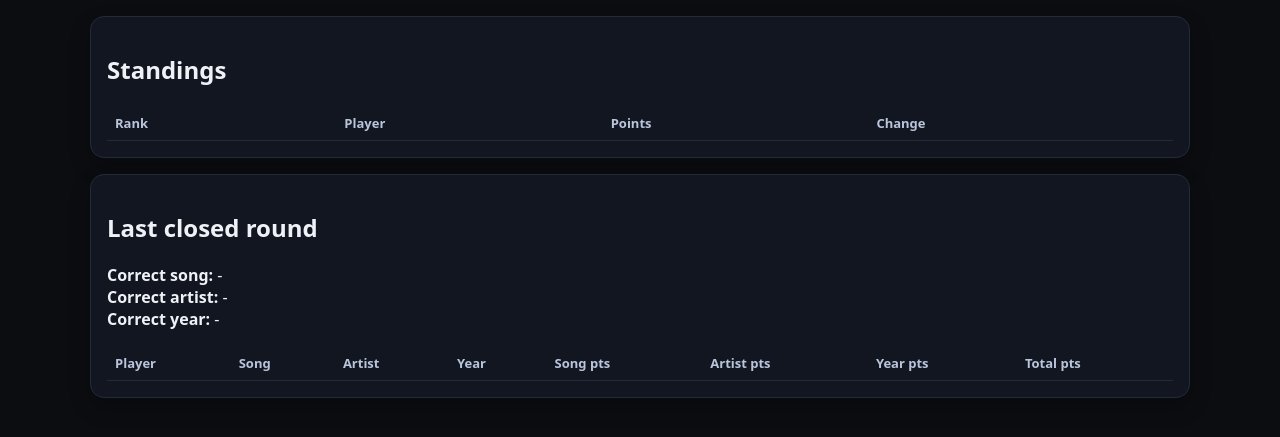
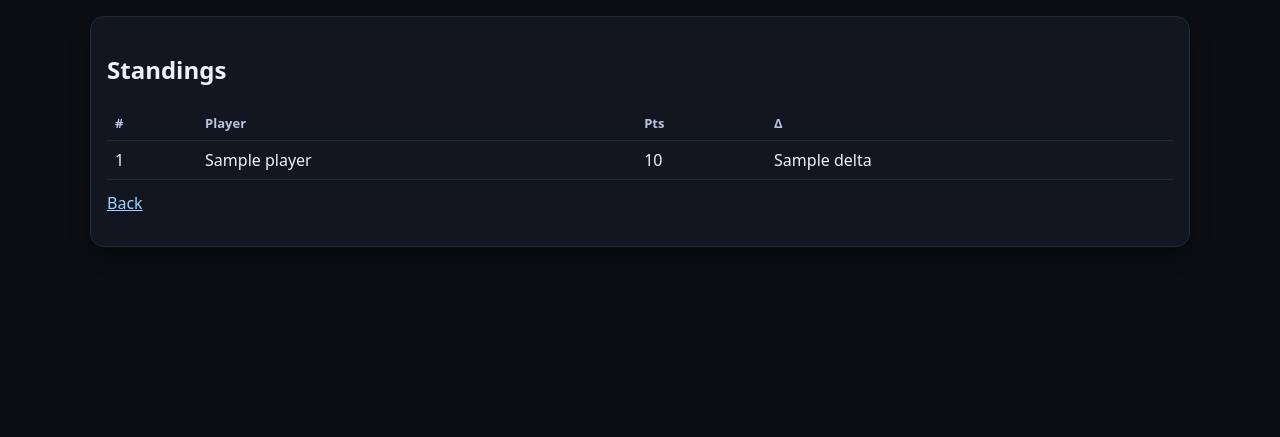
Before and after one commit to atiklc/HitsterWebApp, a Flask app: template templates/standings.html in a window 1280 px wide. Shown: the top 437 px of the page. Run offline with Flask 3, Linux system fonts and the light colour scheme; the template is opened without the code that fills it: most values are stand-ins (such as "Sample title", 1, 10 or a date in 2020); lists and menus that the app fills with data are empty.

Commit message:
Refactor standings and last round answers display

```diff
--- a/templates/standings.html
+++ b/templates/standings.html
@@ -1,173 +1,21 @@
 {% extends "base.html" %}
-
-{% block head_extra %}
-<style>
-  .trend-up {
-    color: #00c853;   /* green - same as Giga */
-  }
-  .trend-down {
-    color: #ff5252;   /* red - same as Giga */
-  }
-  .trend-same {
-    color: #ffffff;   /* white text */
-    background-color: #555555;  /* dark bg so white is visible */
-    padding: 2px 6px;
-    border-radius: 8px;
-    display: inline-block;
-  }
-
-  .answers-table th,
-  .answers-table td {
-    white-space: nowrap;
-    font-size: 0.9rem;
-  }
-
-  .answers-table td.player-name {
-    font-weight: 600;
-  }
-</style>
-<script>
-  async function loadStandings() {
-    try {
-      const res = await fetch("{{ url_for('api_standings') }}");
-      const data = await res.json();
-      const tbody = document.getElementById("standings-body");
-      tbody.innerHTML = "";
-
-      data.forEach((row) => {
-        let trendClass = "trend-same";
-        let trendSymbol = "•";
-        let deltaText = row.delta;
-
-        if (row.delta > 0) {
-          trendClass = "trend-up";
-          trendSymbol = "▲";
-          deltaText = "+" + row.delta;
-        } else if (row.delta < 0) {
-          trendClass = "trend-down";
-          trendSymbol = "▼";
-          // deltaText already negative
-        } else {
-          trendClass = "trend-same";
-          trendSymbol = "•";
-          deltaText = "0";
-        }
-
-        const tr = document.createElement("tr");
-        tr.innerHTML = `
-          <td>${row.rank}</td>
-          <td>${row.player}</td>
-          <td>${row.score}</td>
-          <td><span class="${trendClass}">${trendSymbol} ${deltaText}</span></td>
-        `;
-        tbody.appendChild(tr);
-      });
-    } catch (e) {
-      console.error("Error loading standings", e);
-    }
-  }
-
-  async function loadLastRoundAnswers() {
-    try {
-      const res = await fetch("{{ url_for('api_last_round_answers') }}");
-      const data = await res.json();
-
-      const roundTitle   = document.getElementById("round-title");
-      const correctSong  = document.getElementById("correct-song");
-      const correctArtist= document.getElementById("correct-artist");
-      const correctYear  = document.getElementById("correct-year");
-      const answersBody  = document.getElementById("answers-body");
-
-      answersBody.innerHTML = "";
-      correctSong.textContent   = "";
-      correctArtist.textContent = "";
-      correctYear.textContent   = "";
-      roundTitle.textContent    = "Last closed round";
-
-      if (!data.round) {
-        roundTitle.textContent = "No closed rounds yet";
-        return;
-      }
-
-      const r = data.round;
-
-      roundTitle.textContent = `Round #${r.id}: ${r.question}`;
-      correctSong.textContent   = r.correct_song   || "-";
-      correctArtist.textContent = r.correct_artist || "-";
-      correctYear.textContent   = r.correct_year   || "-";
-
-      data.answers.forEach((row) => {
-        const tr = document.createElement("tr");
-        tr.innerHTML = `
-          <td class="player-name">${row.player}</td>
-          <td>${row.song}</td>
-          <td>${row.artist}</td>
-          <td>${row.year}</td>
-          <td>${row.score_song}</td>
-          <td>${row.score_artist}</td>
-          <td>${row.score_year}</td>
-          <td>${row.total_score}</td>
-        `;
-        answersBody.appendChild(tr);
-      });
-
-    } catch (e) {
-      console.error("Error loading last round answers", e);
-    }
-  }
-
-  document.addEventListener("DOMContentLoaded", () => {
-    loadStandings();
-    loadLastRoundAnswers();
-    setInterval(loadStandings, 3000);        // update standings
-    setInterval(loadLastRoundAnswers, 5000); // update last round answers
-  });
-</script>
-{% endblock %}
-
 {% block content %}
 <div class="card">
   <h2>Standings</h2>
   <table>
-    <thead>
+    <thead><tr><th>#</th><th>Player</th><th>Pts</th><th>Δ</th></tr></thead>
+    <tbody>
+      {% for s in standings %}
       <tr>
-        <th>Rank</th>
-        <th>Player</th>
-        <th>Points</th>
-        <th>Change</th>
+        <td>{{ s.rank }}</td>
+        <td>{{ s.player }}</td>
+        <td>{{ s.points }}</td>
+        <td>{{ s.delta }}</td>
       </tr>
-    </thead>
-    <tbody id="standings-body">
-      <!-- JS fills -->
+      {% endfor %}
     </tbody>
   </table>
-</div>
 
-<div class="card">
-  <h2 id="round-title">Last closed round</h2>
-
-  <p>
-    <strong>Correct song:</strong> <span id="correct-song">-</span><br>
-    <strong>Correct artist:</strong> <span id="correct-artist">-</span><br>
-    <strong>Correct year:</strong> <span id="correct-year">-</span>
-  </p>
-
-  <table class="answers-table">
-    <thead>
-      <tr>
-        <th>Player</th>
-        <th>Song</th>
-        <th>Artist</th>
-        <th>Year</th>
-        <th>Song pts</th>
-        <th>Artist pts</th>
-        <th>Year pts</th>
-        <th>Total pts</th>
-      </tr>
-    </thead>
-    <tbody id="answers-body">
-      <!-- JS fills -->
-    </tbody>
-  </table>
+  <p style="margin-top:12px;"><a href="{{ url_for('game') }}">Back</a></p>
 </div>
 {% endblock %}
```
